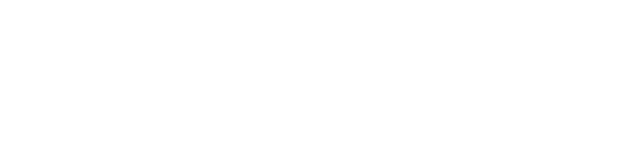
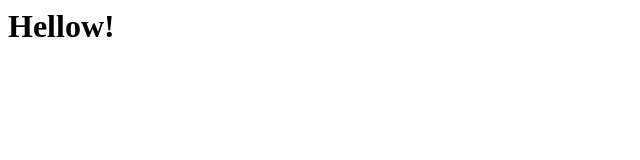
Before and after one commit to 19pa1a0564/Assignment_coursera4, a plain HTML site: page index.html in a window 1280 px wide. Shown: the whole page, without its empty margins (0-640 px from the left). Drawn offline with Linux system fonts and the light colour scheme.

Commit message:
Update index.html

```diff
--- a/index.html
+++ b/index.html
@@ -2,5 +2,7 @@
     <head>
         <title>Moduel 4</title>
     </head>
-    <body><script src="moduel4script.js"="text/javascript"></script></body>
+    <body><script src="moduel4script.js"="text/javascript"></script>
+        <h1> Hellow!</h1>
+    </body>
 </html>
```
